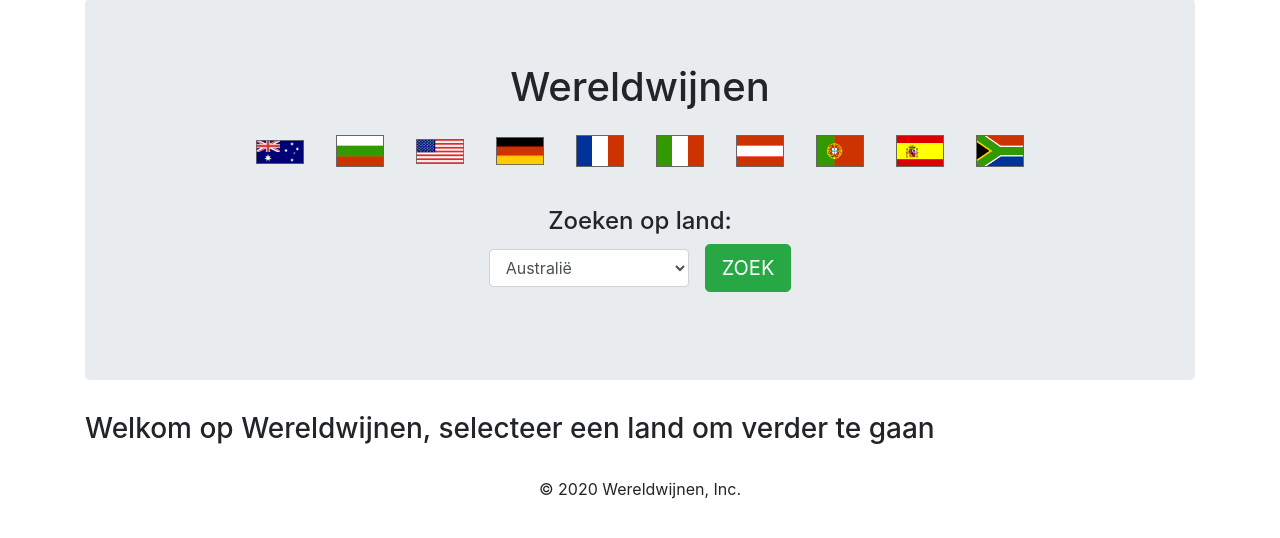
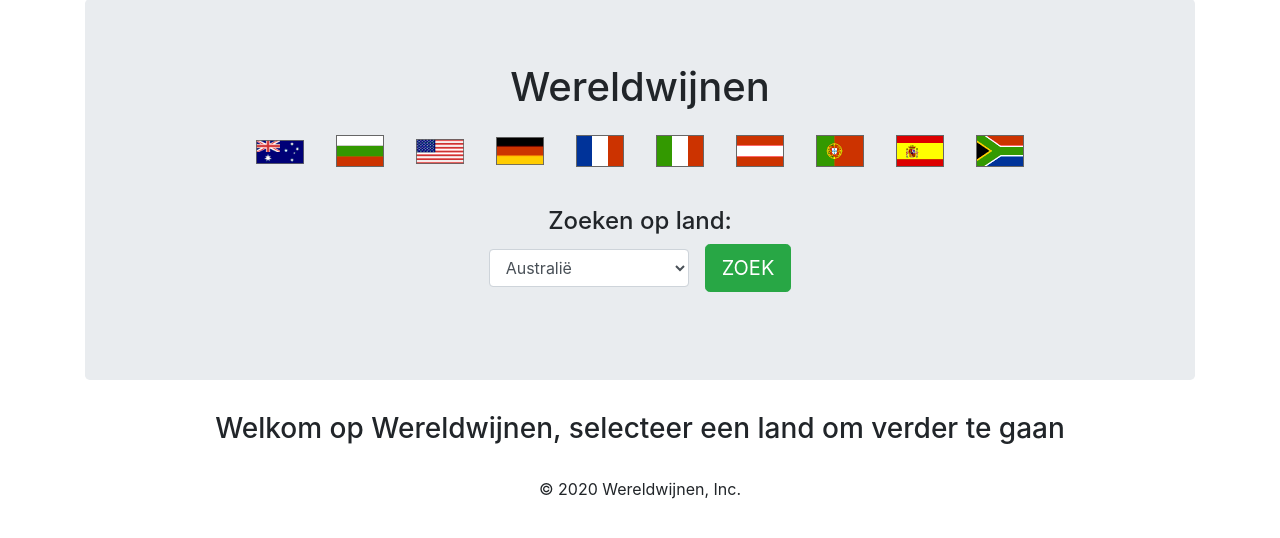
Before and after one commit to Dominat0rr/php-wereldwijnen-public, a PHP site: page / in a window 1280 px wide. Shown: the part 57-595 px from the top of the page. Run offline with PHP 8.4, Linux system fonts and the light colour scheme; data comes from the database, SQL or seed files in the repository; some libraries are stand-ins or nearby versions.

Commit message:
Update home.php

```diff
--- a/templates/home.php
+++ b/templates/home.php
@@ -1,6 +1,6 @@
 <?php include 'includes/header-w-subheader.php'; ?>
 
-        <h3 class="title"><?php echo $title; ?></h3>
+        <h3 class="title text-center"><?php echo $title; ?></h3>
         <?php
             if ($land != null && $soorten != null) {
             foreach($soorten as $soort): ?>
```
